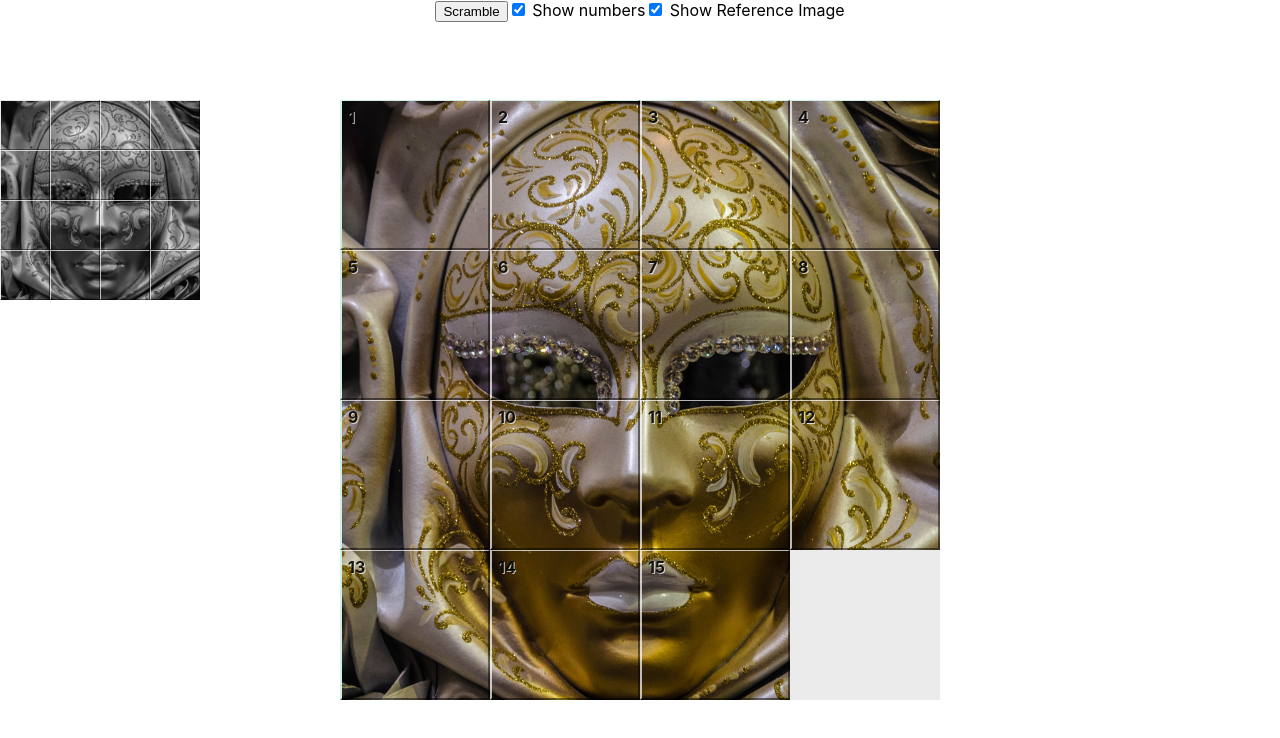
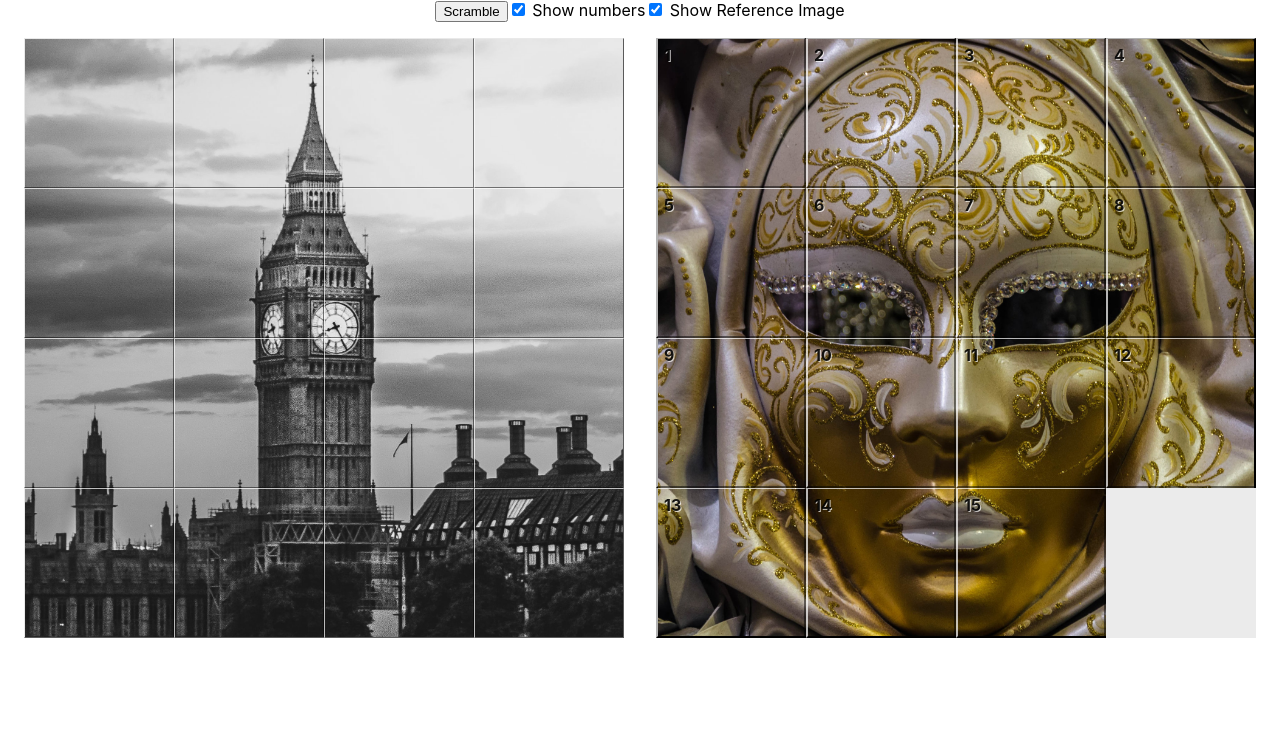
Before and after one commit to gdaws/sliderpuzzle, a React (Create React App) app: page / in a window 1280 px wide. Shown: the top 738 px of the page. Built offline with nearby package versions, Linux system fonts and the light colour scheme.

Commit message:
Use percentage based positioning of the tile background image

```diff
--- a/src/gui/components/Puzzle.module.css
+++ b/src/gui/components/Puzzle.module.css
@@ -1,12 +1,18 @@
 :global(:root) {
   --board-size: 75vmin;
-  --refboard-size: 25vmin;
+  --refboard-size: 75vmin;
 }
 
-.board {
-  position: fixed;
-  left: calc(50vw - min(75vw, 75vh)/2);
-  top: calc(50vh - min(75vw, 75vh)/2);
+.container {
+  display: flex;
+  flex-wrap: wrap;
+  justify-content: center;
+}
+
+.board, .refBoard {
+  position: relative;
+  flex: 0 0 auto;
+  margin: 1em;
   width: var(--board-size);
   height: var(--board-size);
   background-color: rgba(0, 0, 0, 0.08);
@@ -21,10 +27,10 @@
 .board .tile {
   position: absolute;
   opacity: 1;
-  background-color: mediumaquamarine;
+  background-color: black;
   background-image: url(../assets/texture2.jpg);
   background-repeat: no-repeat;
-  background-size: var(--board-size) var(--board-size);
+  background-size: 400% 400%;
   transition: top 0.2s, left 0.2s;
   border-top: 0.2vh solid rgba(255, 255, 255, 0.7);
   border-left: 0.2vw solid rgba(255, 255, 255, 0.7);
@@ -42,26 +48,14 @@
 }
 
 .refBoard {
-  position: fixed;
-  z-index: 1;
-  left: 0;
-  top: calc(50vh - min(75vw, 75vh)/2);
-  width: var(--refboard-size);
-  height: var(--refboard-size);
-  background-color: rgba(0, 0, 0, 0.08);
   filter: grayscale(100%);
-  overflow: hidden;
-  font-size: 2vh;
-  font-weight: bold;
-  color: rgba(0, 0, 0, 0.9);
-  text-shadow: 1px 1px 0px rgba(255, 255, 255, 0.7);
 }
 
 .refBoard .tile {
   position: absolute;
   opacity: 1;
   background-color: mediumaquamarine;
-  background-image: url(../assets/texture2.jpg);
+  background-image: url(../assets/texture1.jpg);
   background-repeat: no-repeat;
   background-size: var(--refboard-size) var(--refboard-size);
   transition: top 0.2s, left 0.2s;
--- a/src/gui/components/Puzzle.tsx
+++ b/src/gui/components/Puzzle.tsx
@@ -32,7 +32,8 @@ function Tile(props: TileProps) {
     top: (y / size * 100) + '%',
     width: (1/size * 100) + '%',
     height: (1/size * 100) + '%',
-    backgroundPosition: `calc(${- 1 * (1/size) * vx} * var(${props.cssBoardSize ? props.cssBoardSize : "--board-size"})) calc(${-1 * (1/size) * vy} * var(${props.cssBoardSize ? props.cssBoardSize : "--board-size"}))`
+    backgroundSize: `${100 * size}% ${100 * size}%`,
+    backgroundPosition: `${vx/size * (1/(1 - 1/size)) * 100}% ${vy/size * (1/(1 - 1/size)) *  100}%`
   };
 
   const handleClick = () => {
@@ -70,11 +71,11 @@ export default function Puzzle(props: Props) {
   }
 
   return (
-    <div>
+    <div className={styles.container}>
+      {referenceBoard}
       <div className={styles.board}>
         {sort(props.board).map((i, v) => <Tile value={v} position={i} size={size} onSlide={props.onSlide} tileNumbersVisible={props.tileNumbersVisible} />)}
       </div>
-      {referenceBoard}
     </div>
   );
 }
```
